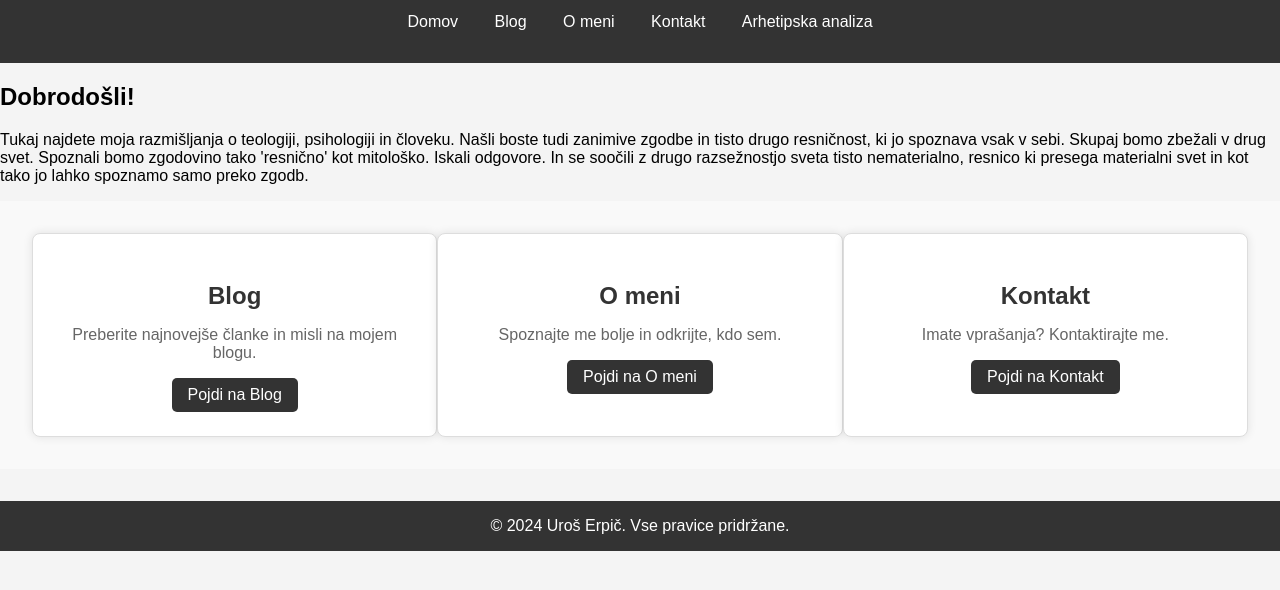
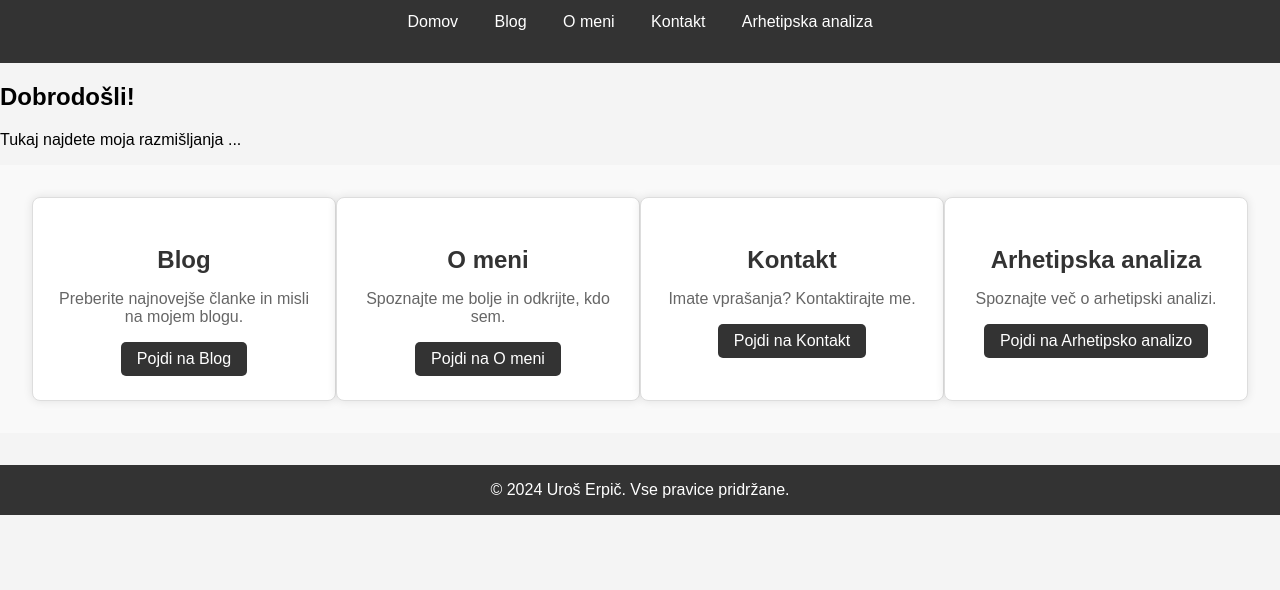
Before and after one commit to Erpa9/Uro-Erpi-, a plain HTML site: page index.html in a window 1280 px wide. Shown: the part 56-646 px from the top of the page. Drawn offline with Linux system fonts and the light colour scheme.

Commit message:
index.html

```diff
--- a/index.html
+++ b/index.html
@@ -16,18 +16,21 @@
                 <li><a href="blog.html">Blog</a></li>
                 <li><a href="about.html">O meni</a></li>
                 <li><a href="contact.html">Kontakt</a></li>
-                 <li><a href="#arhetipska" class="tab-link" data-tab="arhetipska">Arhetipska analiza</a></li>
+                <!-- Namesto zavihek s tab-link, kar direktno povezava na novo stran: -->
+                <li><a href="arhetipska.html">Arhetipska analiza</a></li>
             </ul>
         </nav>
     </header>
 
-    <!-- Uvodna sekcija (obstoječa koda, ničesar ne brišite) -->
+    <!-- Uvodna sekcija -->
     <section id="domov">
         <h2>Dobrodošli!</h2>
-        <p>Tukaj najdete moja razmišljanja o teologiji, psihologiji in človeku. Našli boste tudi zanimive zgodbe in tisto drugo resničnost, ki jo spoznava vsak v sebi. Skupaj bomo zbežali v drug svet. Spoznali bomo zgodovino tako 'resnično' kot mitološko. Iskali odgovore. In se soočili z drugo razsežnostjo sveta tisto nematerialno, resnico ki presega materialni svet in kot tako jo lahko spoznamo samo preko zgodb.</p>
+        <p>
+            Tukaj najdete moja razmišljanja ...
+        </p>
     </section>
 
-    <!-- Dodatna sekcija za zavihke (nova koda) -->
+    <!-- Sekcija z 'gumbi' do ostalih strani -->
     <section id="zavihki">
         <div class="zavihek">
             <h3>Blog</h3>
@@ -44,11 +47,20 @@
             <p>Imate vprašanja? Kontaktirajte me.</p>
             <a href="contact.html" class="gumb">Pojdi na Kontakt</a>
         </div>
+        <!-- Dodaj še gumb, če želiš enako logiko -->
+        <div class="zavihek">
+            <h3>Arhetipska analiza</h3>
+            <p>Spoznajte več o arhetipski analizi.</p>
+            <a href="arhetipska.html" class="gumb">Pojdi na Arhetipsko analizo</a>
+        </div>
     </section>
 
-    <!-- Noga spletne strani (obstoječa koda) -->
+    <!-- Noga strani -->
     <footer>
         <p>© 2024 Uroš Erpič. Vse pravice pridržane.</p>
     </footer>
 </body>
 </html>
+    </footer>
+</body>
+</html>
```
